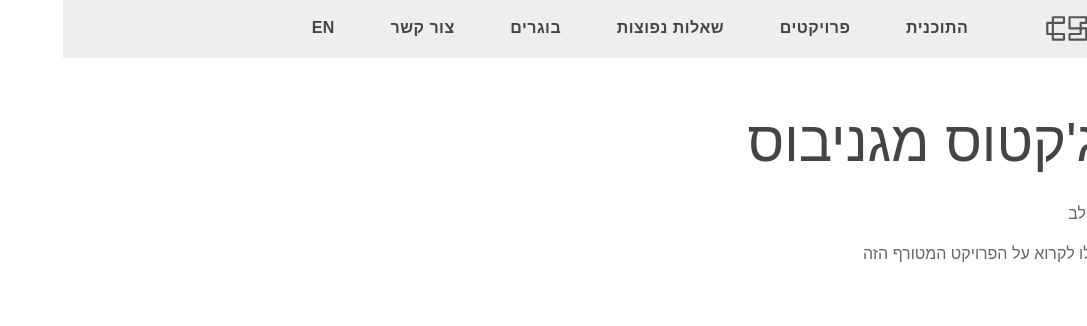
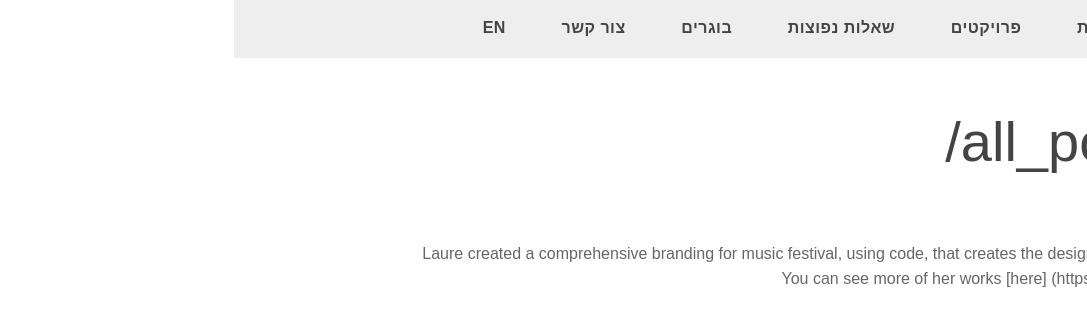
Before and after one commit to bsc-des/csd.degree, a Jekyll site: the page built from _posts/projects/2020-07-12-פרוגקטוס-מגניבוס.md, in a window 1280 px wide. Shown: the top 326 px of the page, without its empty margins (193-1280 px from the left). Built offline with Jekyll 4.4.1, drawn with Linux system fonts in a browser that asks for light colours; some web fonts are replaced.

Commit message:
Update Project “2020-07-12-פרוגקטוס-מגניבוס”

```diff
--- a/_posts/projects/2020-07-12-פרוגקטוס-מגניבוס.md
+++ b/_posts/projects/2020-07-12-פרוגקטוס-מגניבוס.md
@@ -1,13 +1,14 @@
 ---
 layout: post
 permalink: projects/:title
-title: פרוג'קטוס מגניבוס
-author: הגר דולב
+title: /all_points_east/
+author: Laure Scemama
 date: 2020-07-12T07:00:28.865Z
-thumbnail: /assets/images/uploads/pixels.jpg
+thumbnail: https://filesarchive.bezalel.ac.il/MediaServer/Images/0f3fc33b6b724193b7605c7dcd3ffdb2_558X782.jpg
 tags:
-  - תקשורת חזותית
-  - קרמיקה וזכוכית
-  - עיצוב תעשייתי
+  - Visual Communication
+  - Final Project
+  - Visualization
 ---
-שלום פה תוכלו לקרוא על הפרויקט המטורף הזה
+Laure created a comprehensive branding for music festival, using code, that creates the design according to the sound of the band.
+You can see more of her works [here] (https://laurescemama.wixsite.com/laures)
```
